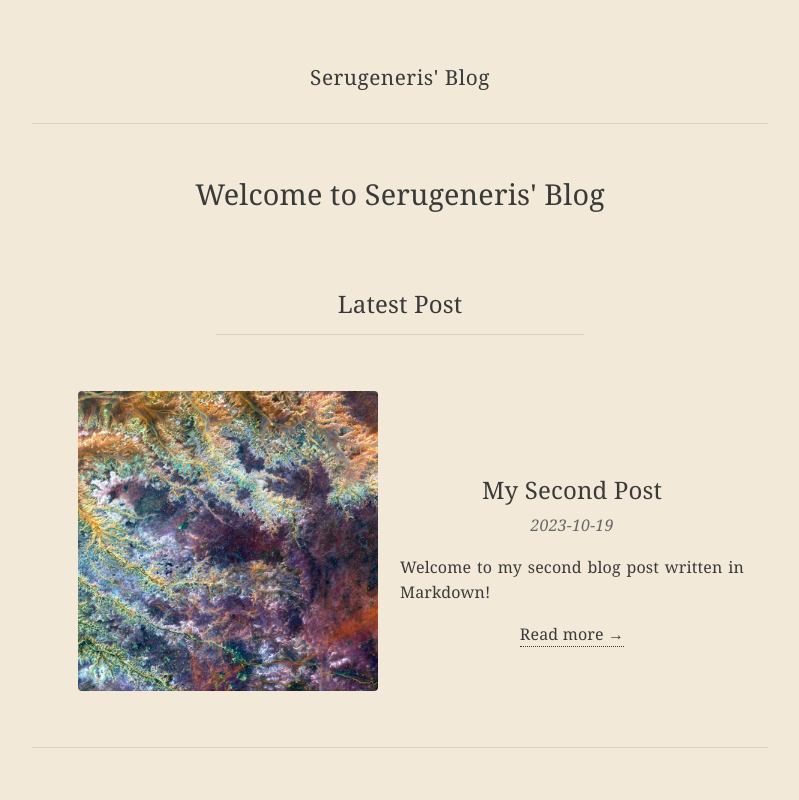
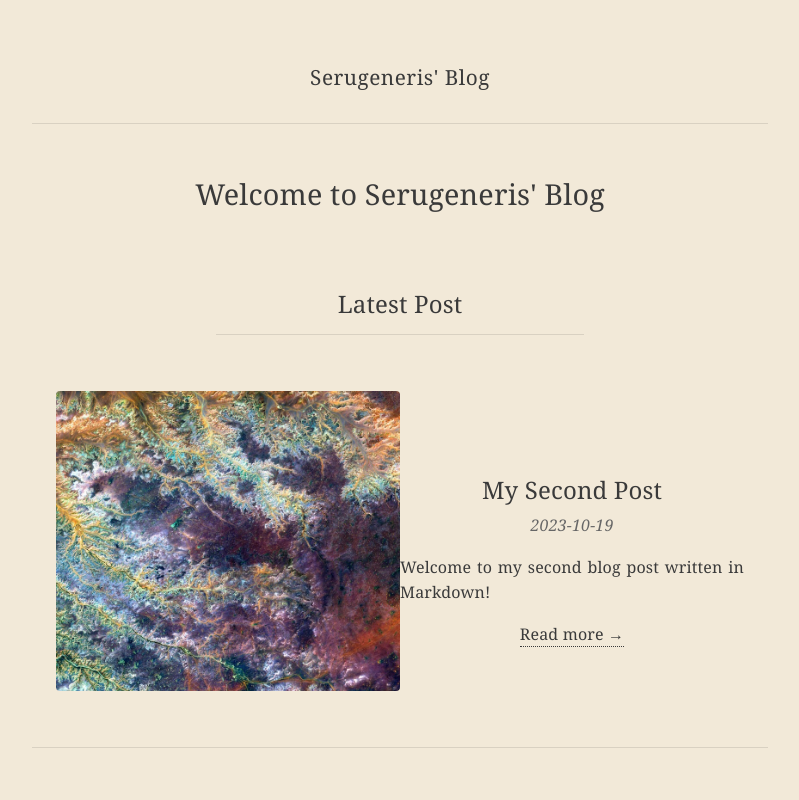
Before and after one commit to serugeneris/serugeneris.github.io, a Next.js app: page / in a window 1280 px wide. Shown: the top 800 px of the page, without its empty margins (240-1039 px from the left). Built offline with nearby package versions, Linux system fonts and the light colour scheme.

Commit message:
fix linting errors

```diff
--- a/src/components/layout.js
+++ b/src/components/layout.js
@@ -11,10 +11,10 @@ export default function Layout({ children, home }) {
 
       <header className="kindle-header">
         {home ? (
-          <h2 className="site-title">Serugeneris' Blog</h2>
+          <h2 className="site-title">Serugeneris&apos; Blog</h2>
         ) : (
           <h2 className="site-title">
-            <Link href="/">Serugeneris' Blog</Link>
+            <Link href="/">Serugeneris&apos; Blog</Link>
           </h2>
         )}
       </header>
@@ -29,7 +29,7 @@ export default function Layout({ children, home }) {
 
       <footer className="kindle-footer">
         <div className="progress-indicator">
-          <div className="page-info">© {new Date().getFullYear()} Serugeneris' Blog</div>
+          <div className="page-info">© {new Date().getFullYear()} Serugeneris&apos; Blog</div>
         </div>
       </footer>
 
--- a/src/pages/index.jsx
+++ b/src/pages/index.jsx
@@ -2,6 +2,7 @@
 import Head from 'next/head';
 import { useState, useCallback } from 'react';
 import Link from 'next/link';
+import Image from 'next/image';
 import Layout from '../components/layout';
 import Search from '../components/search';
 import { getSortedPostsData } from '../../lib/posts';
@@ -39,11 +40,11 @@ export default function Home({ allPostsData }) {
   return (
     <Layout home>
       <Head>
-        <title>Serugeneris' Blog</title>
+        <title>Serugeneris&apos; Blog</title>
       </Head>
 
       <section className="intro">
-        <h1>Welcome to Serugeneris' Blog</h1>
+        <h1>Welcome to Serugeneris&apos; Blog</h1>
       </section>
 
       {latestPost && (
@@ -52,7 +53,18 @@ export default function Home({ allPostsData }) {
           <div className="featured-post-container">
             {latestPost.image && (
               <div className="featured-post-image">
-                <img src={latestPost.image} alt={latestPost.title} />
+                <Image
+                  src={latestPost.image}
+                  alt={latestPost.title}
+                  width={600}
+                  height={300}
+                  style={{
+                    maxWidth: '100%',
+                    maxHeight: '300px',
+                    objectFit: 'cover',
+                    borderRadius: '4px'
+                  }}
+                />
               </div>
             )}
             <div className="featured-post-content">
```
